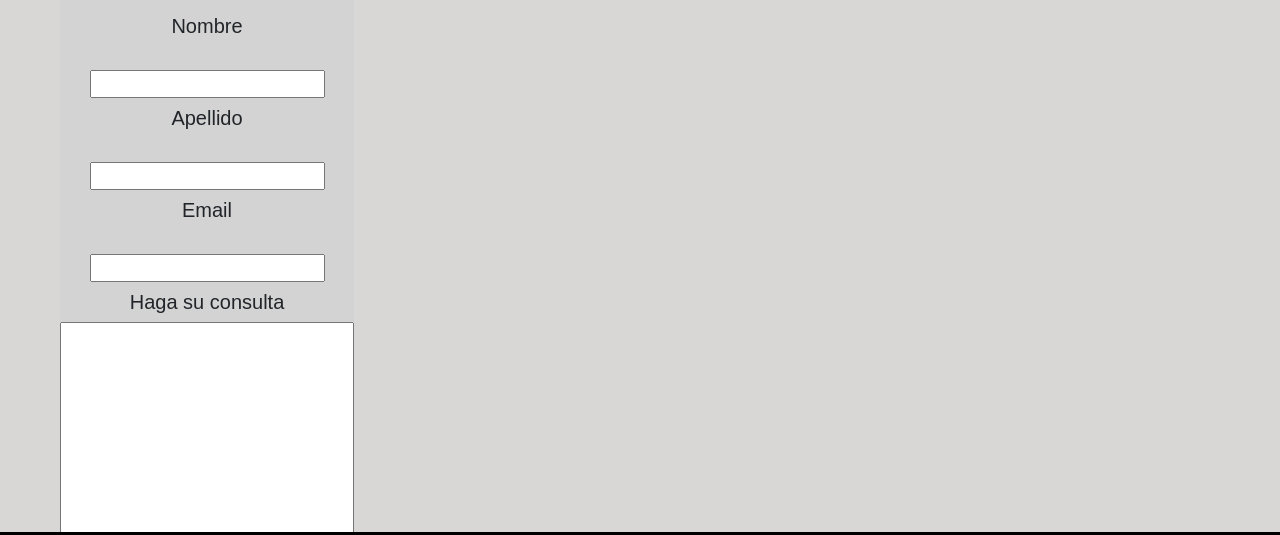
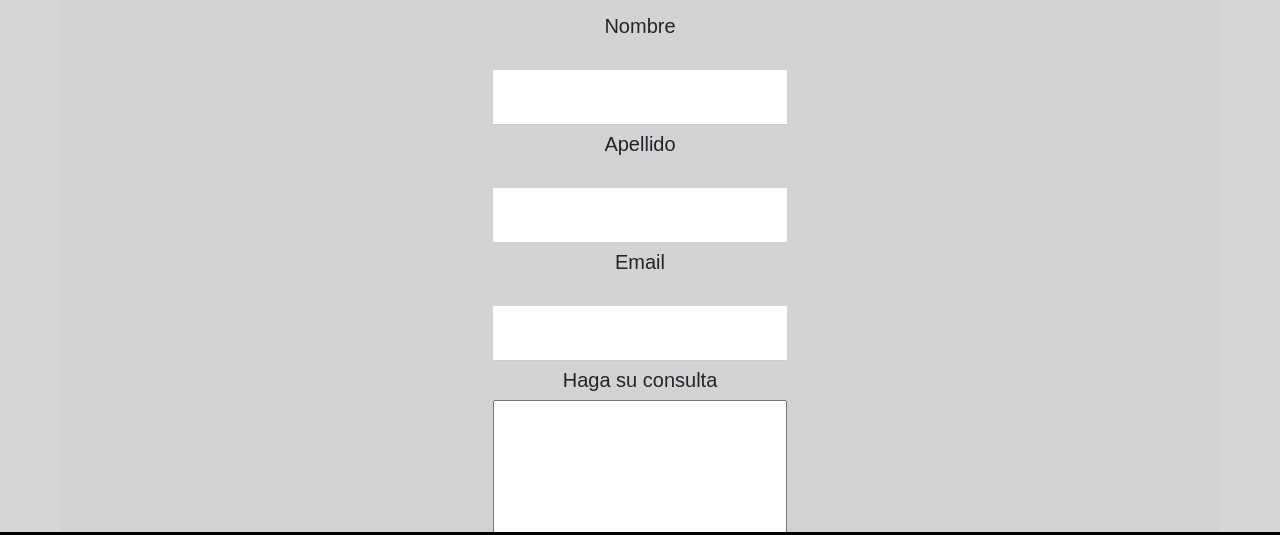
Before and after one commit to thomasvillagra/resort-coder, a plain HTML site: page pages/contacto.html in a window 1280 px wide. Shown: the part 140-675 px from the top of the page. Drawn offline with nearby package versions, Linux system fonts and the light colour scheme.

Commit message:
mod formulario

```diff
--- a/css/style.css
+++ b/css/style.css
@@ -278,6 +278,9 @@ nav{
     background-color: rgba(0, 0, 255, 0.2);
 }
 /*pagina de contacto*/
+main{
+    width: 100%;
+}
 .registro-contacto{
     margin: 0px 60px 0px 60px;
     display: flex;
@@ -309,6 +312,15 @@ nav{
     font-size: 20px;
     font-family: Arial, Helvetica, sans-serif;
     margin: 5px;
+}
+input{
+    border: none;
+    font-size: 16px;
+    margin: 0;
+    padding: 15px;
+    width: 100%;
+    color: #64696d;
+    box-shadow: 0 1px 0 rgba(0, 0, 0, 0.03) ;
 }
 input:focus{
     border: 2px solid black;
```
